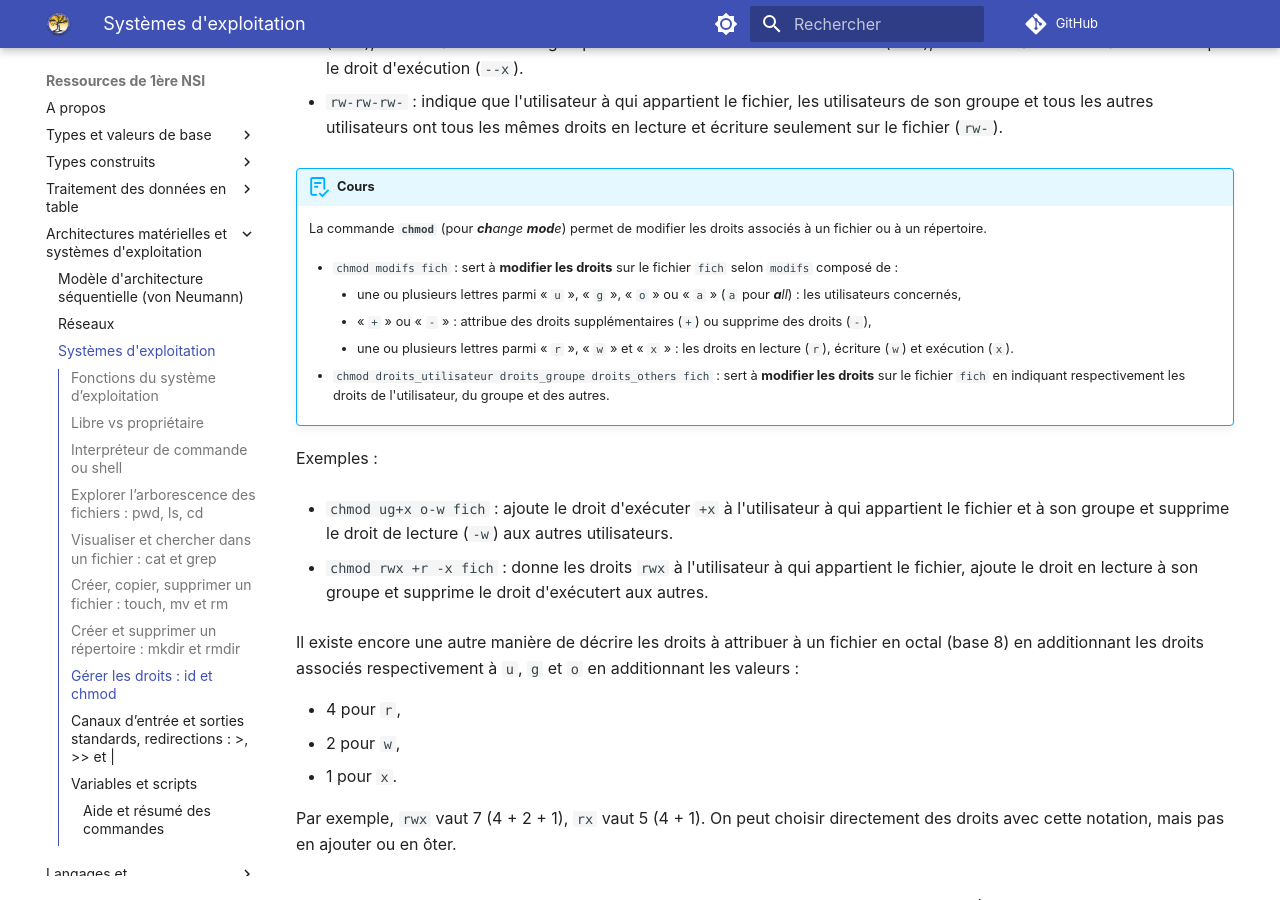
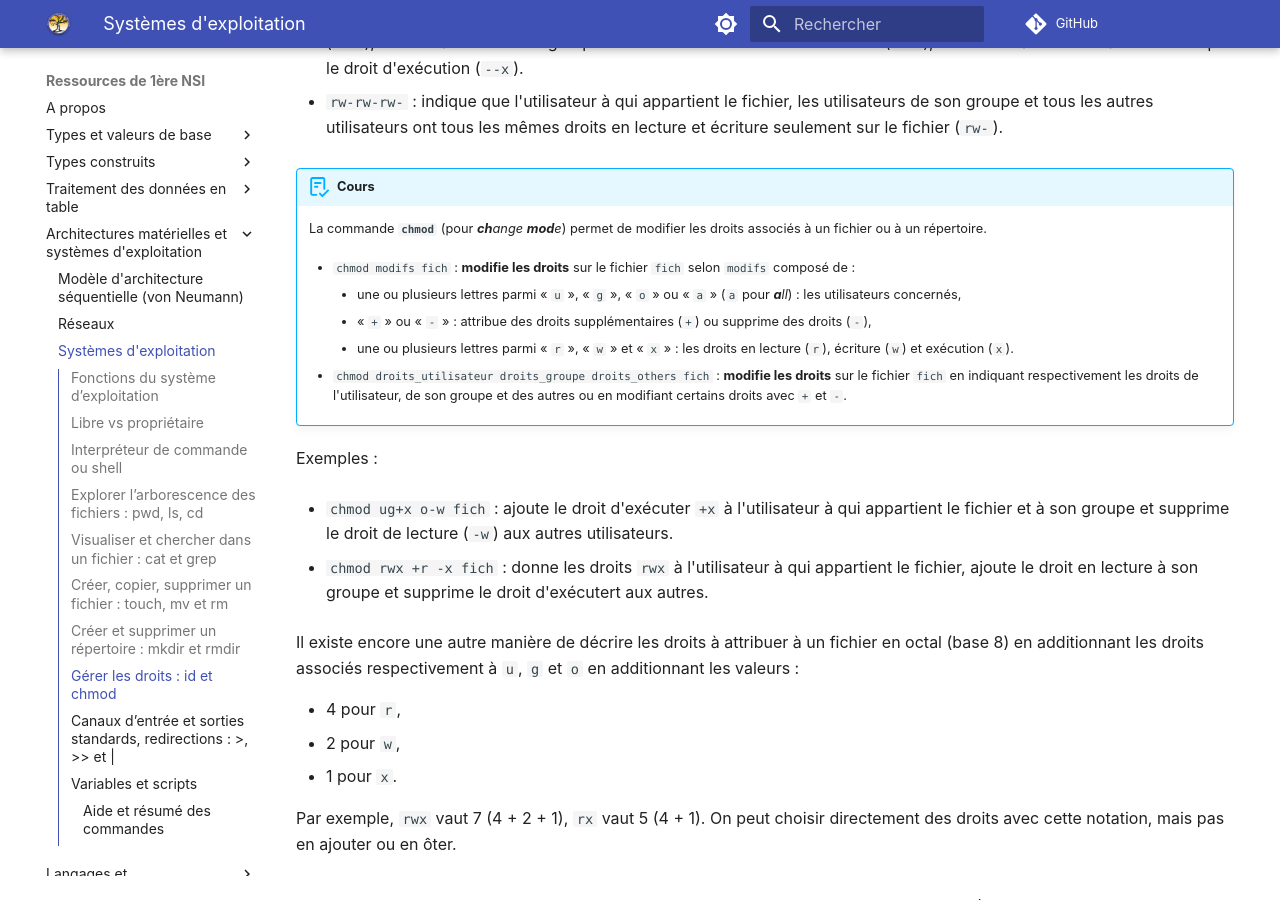
Before and after one commit to eipaca/NSI-1, an MkDocs documentation site: the page built from docs/architecture-materielles-et-systemes-d-exploitation/3-systemes-exploitation.md, in a window 1280 px wide and 900 px high, scrolled down 3683 px. Built offline with MkDocs 1.6.1 and Material for MkDocs 9.7.7, drawn with Linux system fonts in a browser that asks for light colours; emoji names are drawn with the system emoji font; comment, search, counter and statistics services are not loaded.

Commit message:
Add files via upload

```diff
--- a/docs/architecture-materielles-et-systemes-d-exploitation/3-systemes-exploitation.md
+++ b/docs/architecture-materielles-et-systemes-d-exploitation/3-systemes-exploitation.md
@@ -142,14 +142,14 @@ ont tous les mêmes droits en lecture et écriture seulement sur le fichier (`rw
 !!! abstract "Cours"
     La commande **`chmod`**   (pour ***ch****ange*  ***mod****e*) permet de modifier les droits associés à un fichier ou à un répertoire.
 
-    - `chmod modifs fich` : sert à **modifier les droits** sur le fichier `fich` selon `modifs` composé de :
+    - `chmod modifs fich` :  **modifie les droits** sur le fichier `fich` selon `modifs` composé de :
 
         - 	une ou plusieurs lettres parmi « `u` », « `g` », « `o` »  ou  « `a` » (`a` pour  ***a****ll*) : les utilisateurs concernés,
         - 	« `+` » ou « `-` » :  attribue des droits supplémentaires (`+`) ou supprime des droits (`-`),
         - 	une ou plusieurs lettres parmi « `r` », « `w` » et « `x` » : les droits en lecture (`r`), écriture (`w`) et exécution (`x`).
 
-	- `chmod droits_utilisateur droits_groupe droits_others fich` : sert à **modifier les droits** sur le fichier `fich`
-	en indiquant respectivement les droits de l'utilisateur, du groupe et des autres.
+	- `chmod droits_utilisateur droits_groupe droits_others fich` : **modifie les droits** sur le fichier `fich`
+	en indiquant respectivement les droits de l'utilisateur, de son groupe et des autres ou en modifiant certains droits avec `+` et `-`.
 
 Exemples :
 
```
